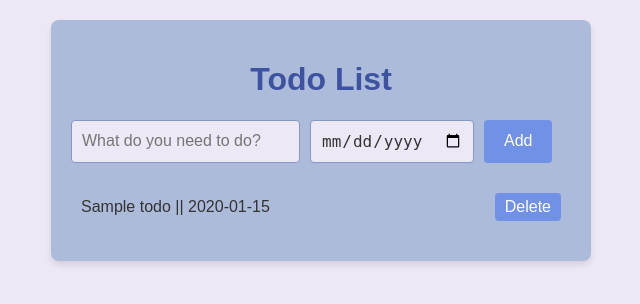
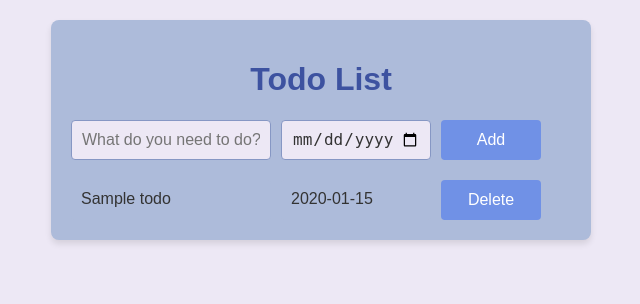
Before and after one commit to ivannzheng/todo-list, a Flask app: page / in a window 1280 px wide. Shown: the top 304 px of the page, without its empty margins (319-959 px from the left). Run offline with Flask 3, Linux system fonts and the light colour scheme; tables that the repository leaves empty hold one stand-in row (values such as "Sample post").

Commit message:
added a griding layout for better visuals

```diff
--- a/static/app.js
+++ b/static/app.js
@@ -35,11 +35,12 @@ async function deleteTodo(id) {
 
 function renderToDoList(todos) {
   const todoListDiv = document.querySelector('.js-todo-list');
-  todoListDiv.innerHTML = '';
+  todoListDiv.innerHTML = ''; // Clear the list
   todos.forEach((todo) => {
     const todoHTML = `
       <div class="todo-item">
-        <span>${todo.name} || ${todo.due_date}</span>
+        <span>${todo.name}</span>
+        <span>${todo.due_date}</span>
         <button class="delete-button" onclick="deleteTodo(${todo.id})">Delete</button>
       </div>
     `;
@@ -47,4 +48,7 @@ function renderToDoList(todos) {
   });
 }
 
+
+
+
 fetchTodos();
--- a/static/styles.css
+++ b/static/styles.css
@@ -22,28 +22,29 @@ h1 {
 }
 
 .todo-input {
-  display: flex;
+  display: grid;
+  grid-template-columns: 200px 150px 100px;
   gap: 10px;
   margin-bottom: 20px;
+  align-items: center; /* Align elements properly along their center */
 }
 
-input[type="text"], input[type="date"] {
-  padding: 10px;
+input[type="text"], input[type="date"], button {
+  padding: 0 10px; /* Same padding for consistent sizing */
   font-size: 16px;
   border-radius: 4px;
   border: 1px solid #8697C4;
   background-color: #EDE8F5;
   color: #333;
+  height: 40px; /* Ensure all elements are exactly the same height */
+  box-sizing: border-box; /* Includes padding and border in the height */
 }
 
 button {
-  padding: 10px 20px;
-  font-size: 16px;
-  border-radius: 4px;
-  border: none;
   background-color: #7091E6;
   color: #FFF;
   cursor: pointer;
+  border: none;
 }
 
 button:hover {
@@ -51,31 +52,32 @@ button:hover {
 }
 
 .js-todo-list {
-  margin-top: 20px;
+  display: grid;
+  grid-template-columns: 200px 150px 100px;
+  gap: 10px;
 }
 
 .todo-item {
-  background-color: #ADBBDA;
-  padding: 10px;
-  margin-bottom: 10px;
-  border-radius: 4px;
-  display: flex;
-  justify-content: space-between;
-  align-items: center;
+  display: contents;
 }
 
-.todo-item:nth-child(even) {
-  background-color: #8697C4;
-  color: #FFF;
+.todo-item span {
+  padding: 10px;
+  background-color: #ADBBDA;
+  border-radius: 4px;
+  text-align: left;
 }
 
 .delete-button {
+  height: 40px;
+  padding: 0 10px;
+  border-radius: 4px;
+  border: none;
   background-color: #7091E6;
   color: #FFF;
-  padding: 5px 10px;
-  border-radius: 4px;
-  border: none;
   cursor: pointer;
+  text-align: center;
+  box-sizing: border-box;
 }
 
 .delete-button:hover {
```
